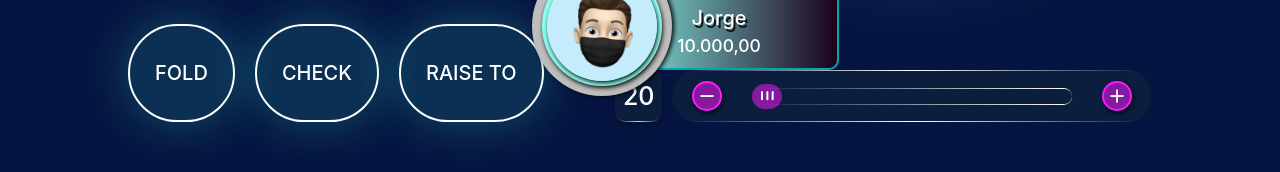
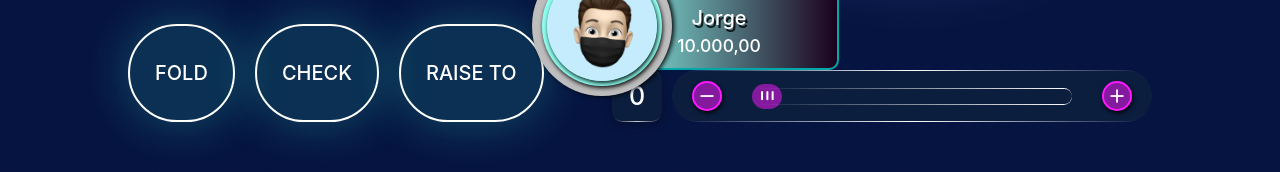
Before and after one commit to joakom24/CRYPTGO, a Next.js app: page / in a window 1280 px wide. Shown: the part 617-789 px from the top of the page. Built offline with nearby package versions, Linux system fonts and the light colour scheme.

Commit message:
add slider

```diff
--- a/components/Games/Poker/Buttons/ButtonAdd.js
+++ /dev/null
@@ -1,11 +0,0 @@
-import Image from "next/image";
-import more from "../../../../assets/moreIcon.png";
-const ButtonAdd = () => {
-  return (
-    <button className="mr-4 mt-2 mb-2  flex items-center justify-center w-6 h-6   shadow-4xl bg-pinkPoker rounded-full  border-2 border-pinkPokerBorder ">
-      <Image src={more} alt="moreIcon" width={20} height={20} />
-    </button>
-  );
-};
-
-export default ButtonAdd;
--- a/components/Games/Poker/Buttons/ButtonLess.js
+++ /dev/null
@@ -1,10 +0,0 @@
-import Image from "next/image";
-import less from "../../../../assets/lessIcon.png";
-const ButtonLess = () => {
-  return (
-    <button className="ml-4 mt-2 mb-2  flex  items-center justify-center bg-pinkPoker rounded-full w-6 h-6 border-2 border-pinkPokerBorder shadow-4xl">
-      <Image src={less} alt="lessIcon" width={20} height={20} />
-    </button>
-  );
-};
-export default ButtonLess;
--- a/components/Games/Poker/Buttons/ButtonMove.js
+++ b/components/Games/Poker/Buttons/ButtonMove.js
@@ -1,12 +1,52 @@
 import bars from "../../../../assets/barsIcon.png";
 import Image from "next/image";
+import { useState } from "react";
+import more from "../../../../assets/moreIcon.png";
+import less from "../../../../assets/lessIcon.png";
 const ButtonMove = () => {
+  const [number, setNumber] = useState(0);
+  const moreNumber = () => {
+    setNumber(number + 1);
+  };
+  const lessNumber = () => {
+    setNumber(number - 1);
+  };
   return (
-    <div className="bg-gradient-to-r from-whiteCustom to-white  rounded-sm py-0.2 ">
-      <div className=" flex justify-left w-64 rounded-full items-center h-3   bg-primary">
-        <button className="bg-pinkPoker w-6 h-5 rounded-full flex items-center justify-center">
-          <Image src={bars} alt="barsIcon" />
-        </button>
+    <div className=" text-white  flex absolute justify-end w-full">
+      {/*Buttom number*/}
+      <div className="bg-gradient-to-r from-whiteCustom via-white to-whiteCustom rounded-sm mr-2 py-0.2 ">
+        <input
+          className=" w-10  bg-primary px-1 py-1.5 rounded-sm drop-shadow-5xl font-medium text-xl text-center "
+          name="number"
+          defaultValue={number}
+          type="text"
+        />
+      </div>
+      <div className="bg-gradient-to-r from-whiteCustom via-white to-whiteCustom   flex justify-center py-0.2 rounded-large">
+        <div className="bg-primary flex justify-between items-center w-96 rounded-large max-h-12 ">
+          {/*Button less*/}
+          <button
+            onClick={lessNumber}
+            className="ml-4 mt-2 mb-2  flex  items-center justify-center bg-pinkPoker rounded-full w-6 h-6 border-2 border-pinkPokerBorder shadow-4xl"
+          >
+            <Image src={less} alt="lessIcon" width={20} height={20} />
+          </button>
+          {/*Button move*/}
+          <div className="bg-gradient-to-r from-whiteCustom to-white  rounded-sm py-0.2 ">
+            <div className=" flex justify-left w-64 rounded-full items-center h-3   bg-primary">
+              <button className="bg-pinkPoker w-6 h-5 rounded-full flex items-center justify-center ">
+                <Image src={bars} alt="barsIcon" />
+              </button>
+            </div>
+          </div>
+          {/*Buttons add*/}
+          <button
+            onClick={moreNumber}
+            className="mr-4 mt-2 mb-2  flex items-center justify-center w-6 h-6   shadow-4xl bg-pinkPoker rounded-full  border-2 border-pinkPokerBorder "
+          >
+            <Image src={more} alt="moreIcon" width={20} height={20} />
+          </button>
+        </div>
       </div>
     </div>
   );
--- a/components/Games/Poker/Buttons/ButtonNumber.js
+++ /dev/null
@@ -1,11 +0,0 @@
-const ButtonNumber = () => {
-  return (
-    <div className="bg-gradient-to-r from-whiteCustom via-white to-whiteCustom rounded-sm mr-2 py-0.2 ">
-      <h3 className=" bg-primary px-1.5 py-1.5 rounded-sm drop-shadow-5xl font-medium text-xl ">
-        20
-      </h3>
-    </div>
-  );
-};
-
-export default ButtonNumber;
--- a/components/Games/Poker/Poker.js
+++ b/components/Games/Poker/Poker.js
@@ -1,8 +1,5 @@
 //Components
 import ButtonMove from "./Buttons/ButtonMove";
-import ButtonNumber from "./Buttons/ButtonNumber";
-import ButtonAdd from "./Buttons/ButtonAdd";
-import ButtonLess from "./Buttons/ButtonLess";
 import ButtonsLeft from "./Buttons/ButtonsLeft";
 import ButtonsTop from "./Buttons/ButtonsTop";
 import Money from "./Money";
@@ -35,20 +32,7 @@ const Poker = () => {
           {/*Buttons play*/}
           <ButtonsLeft />
           {/*Buttons right*/}
-          <div className=" text-white  flex absolute justify-end w-full">
-            {/*Buttom number*/}
-            <ButtonNumber />
-            <div className="bg-gradient-to-r from-whiteCustom via-white to-whiteCustom   flex justify-center py-0.2 rounded-large">
-              <div className="bg-primary flex justify-between items-center w-96 rounded-large max-h-12 ">
-                {/*Button less*/}
-                <ButtonLess />
-                {/*Button move*/}
-                <ButtonMove />
-                {/*Buttons add*/}
-                <ButtonAdd />
-              </div>
-            </div>
-          </div>
+          <ButtonMove />
         </div>
       </div>
     </main>
```
